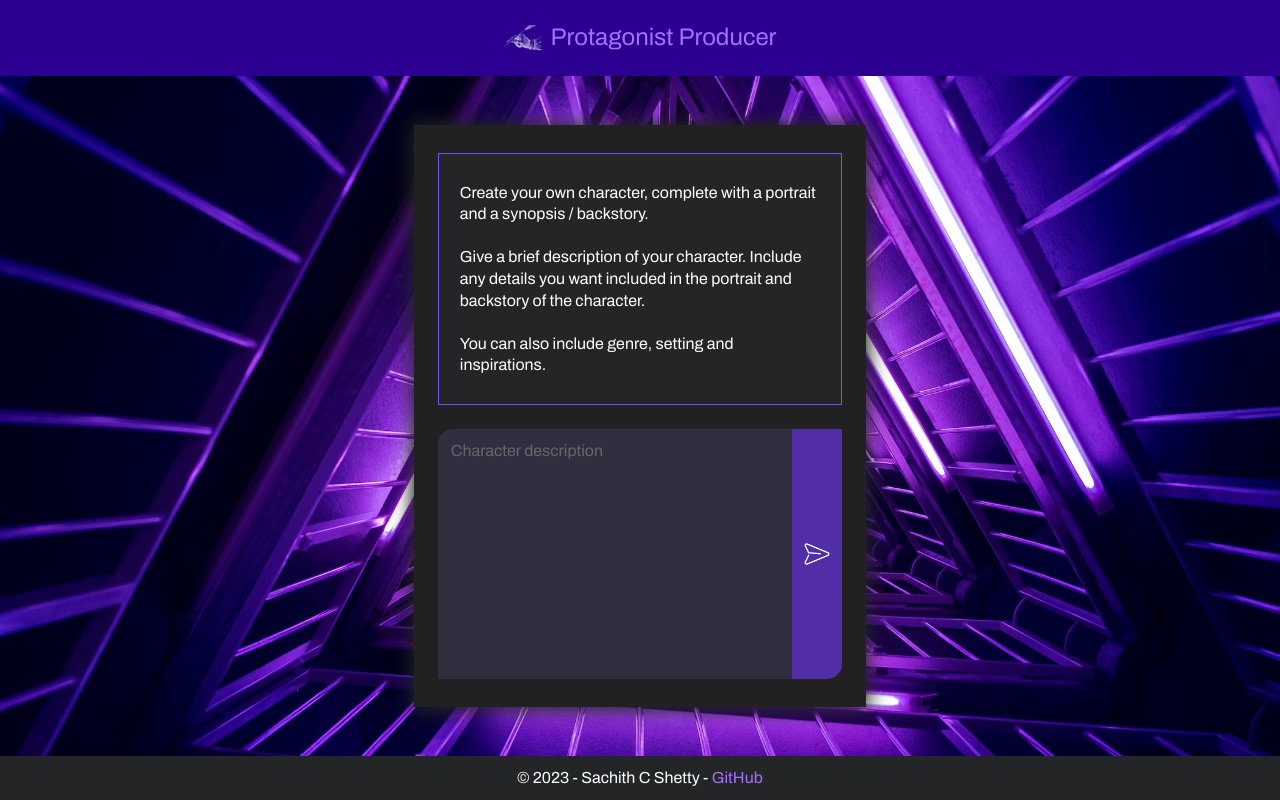
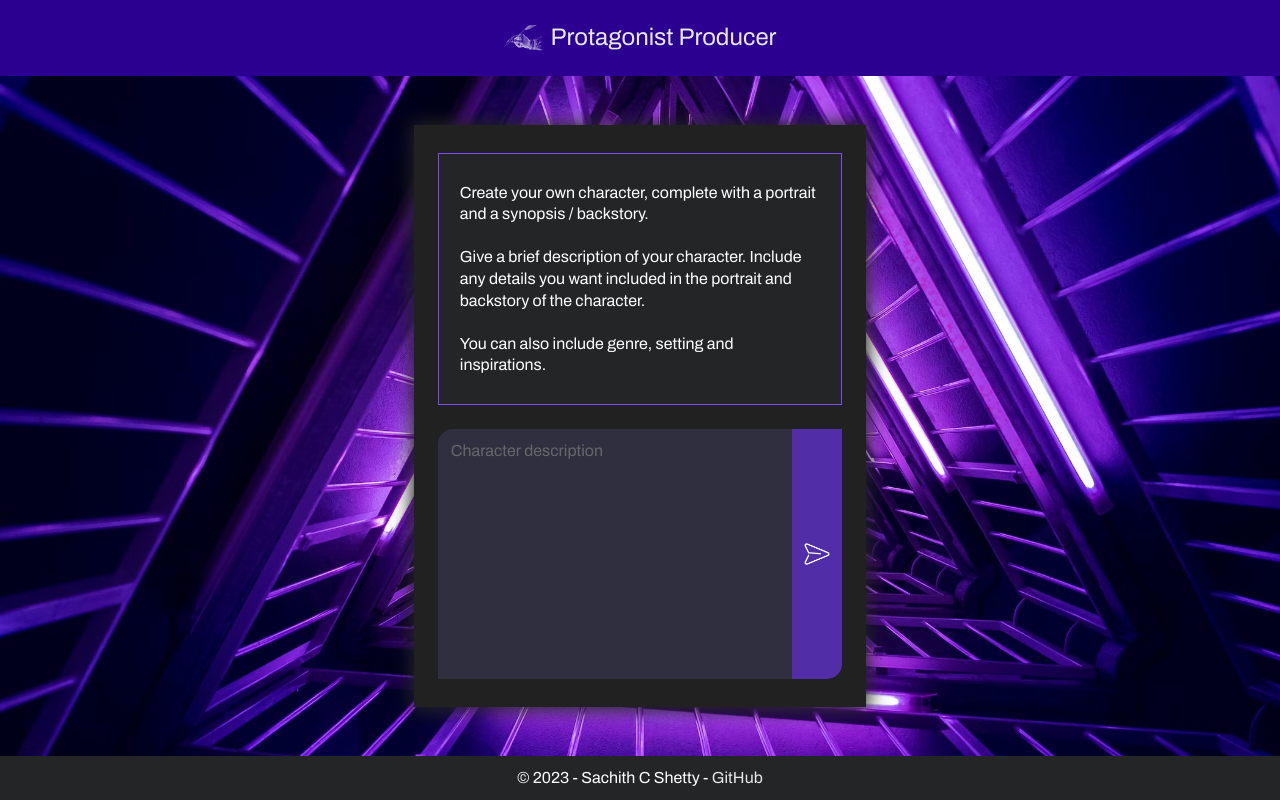
Before and after one commit to shettysach/Protagonist-Producer, a website built with Vite: page index.html in a window 1280 px wide. Built offline with nearby package versions, Linux system fonts and the light colour scheme; some packages are replaced by stand-ins of ours; no server answers.

Commit message:
Update index.css

```diff
--- a/index.css
+++ b/index.css
@@ -60,10 +60,11 @@ header>img {
 }
 
 header>a {
-    color: #a371ff;
     font-size: 1.5em;
     text-decoration: none;
     padding: 1em 0;
+    color: #ffffff;
+
 }
 
 header span {
@@ -261,7 +262,7 @@ footer {
 }
 
 a:link {
-    color: #a371ff;
+    color: #e8e8e8;
     background-color: transparent;
     text-decoration: none;
   }
```
